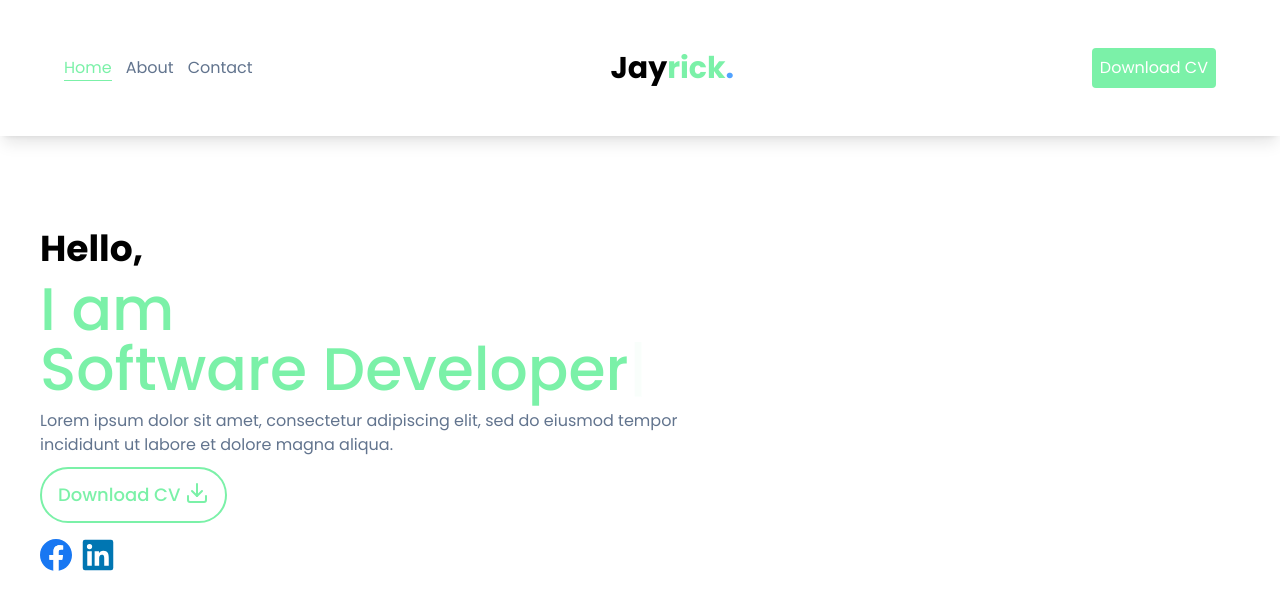
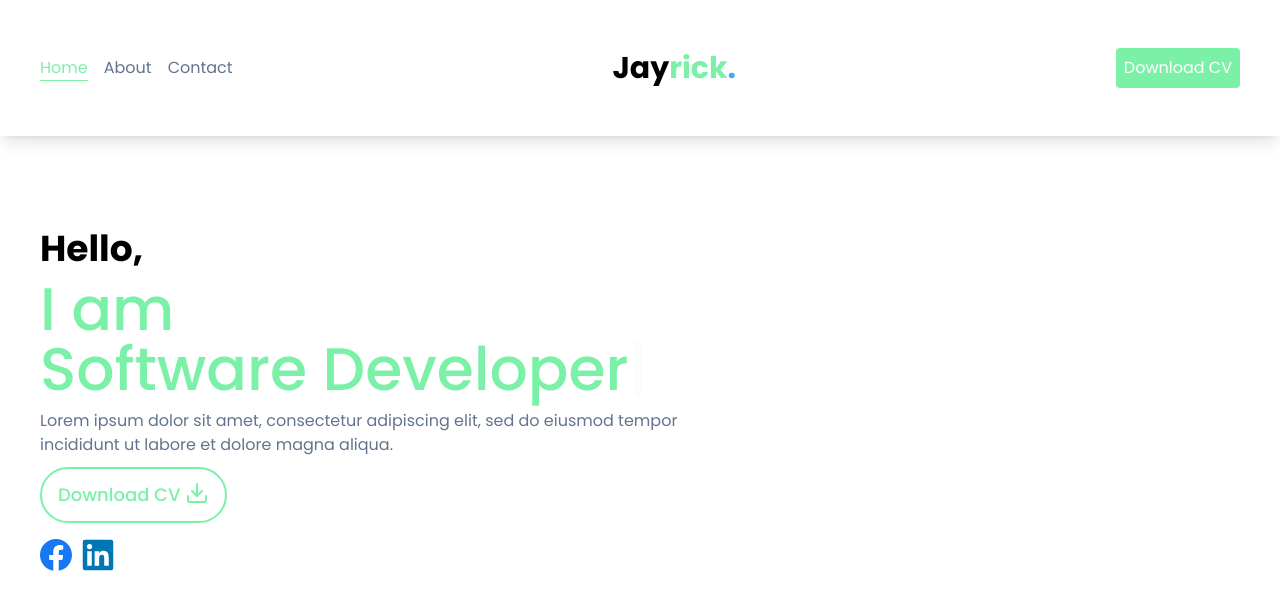
Before and after one commit to jayrick-test/my-nextjs-portfolio, a Next.js app: page / in a window 1280 px wide. Shown: the top 610 px of the page. Built offline with nearby package versions, Linux system fonts and the light colour scheme.

Commit message:
Adjust top navbar

```diff
--- a/app/_sections/top-navbar.tsx
+++ b/app/_sections/top-navbar.tsx
@@ -11,8 +11,9 @@ const TopNavbar = () => {
 
   return (
     <header className="fixed top-0 left-0 right-0 z-50 w-full">
-      <div className="flex items-center justify-between shadow-lg py-12 px-16">
-        <nav className="flex items-center justify-center gap-3.5">
+      <div className="shadow-lg py-12 px-10">
+        <div className="container mx-auto flex items-center justify-between">
+          <nav className="flex items-center justify-center gap-4">
             <Link
               href="/"
               className={`inline-block hover:text-green-300 hover:border-b hover:border-green-300 transition-all duration-75 ease-in-out ${
@@ -55,6 +56,7 @@ const TopNavbar = () => {
             </button>
           </div>
         </div>
+      </div>
     </header>
   );
 };
```
Lines whose indentation alone changed are shown as unchanged.
